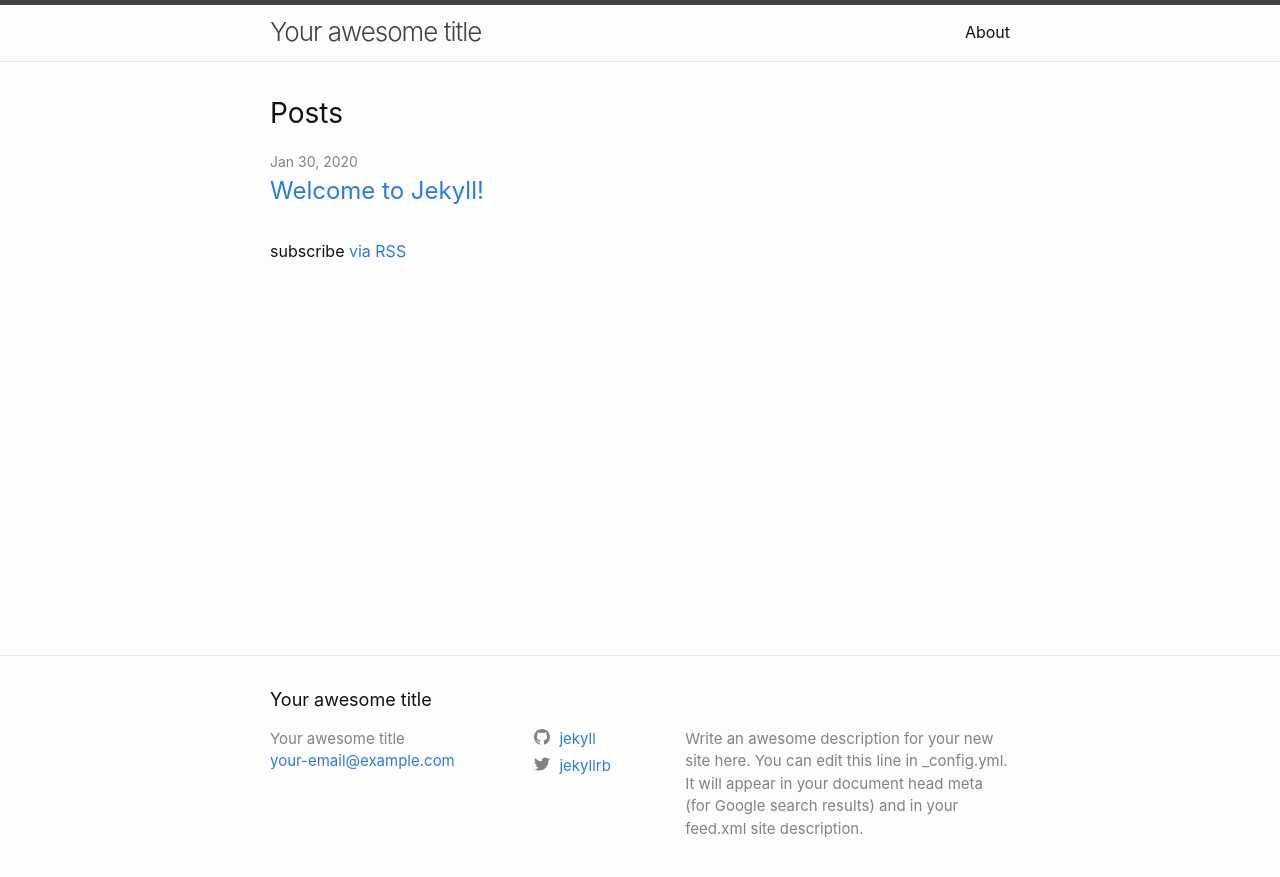
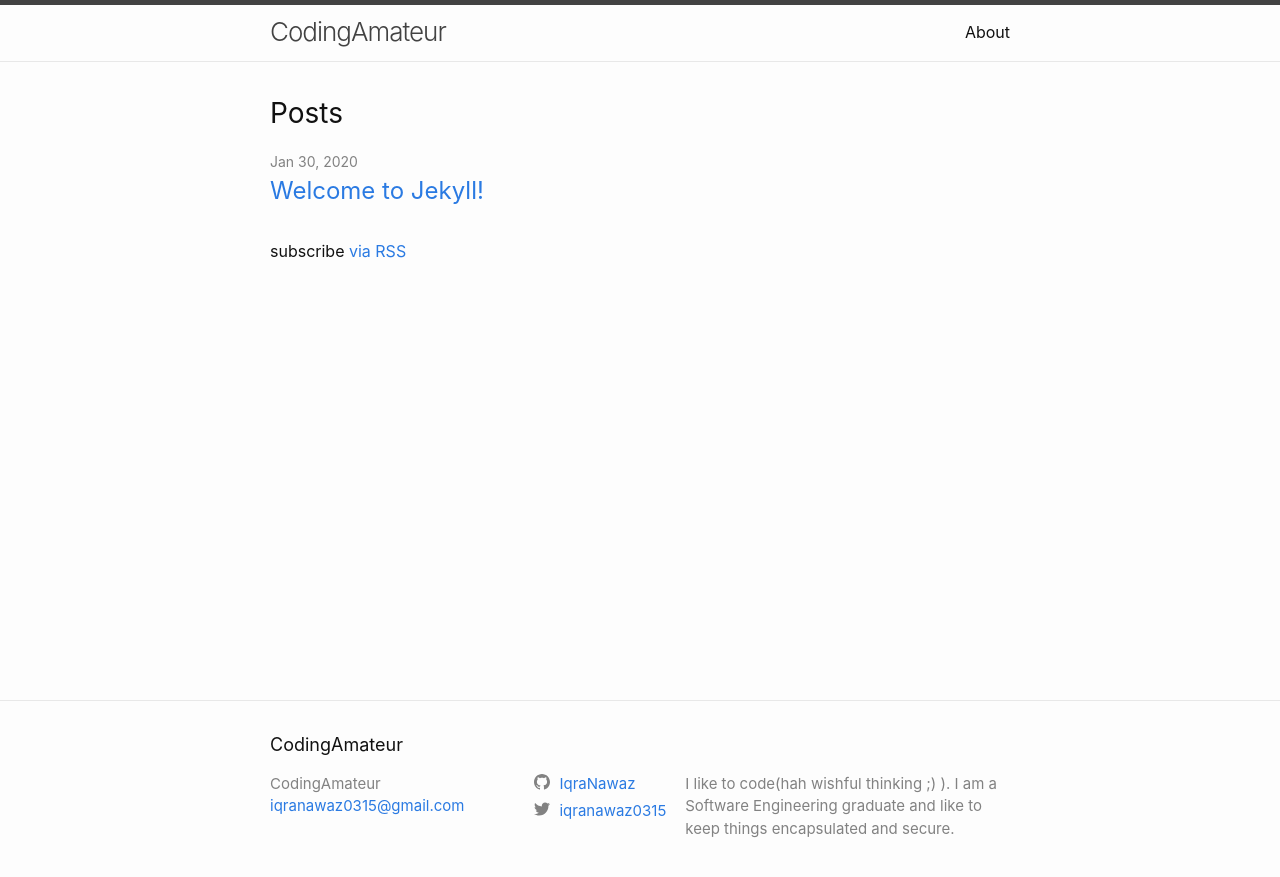
Before and after one commit to IqraNawaz/blog, a Jekyll site: the page built from index.markdown, in a window 1280 px wide. Shown: the top 877 px of the page. Built offline with Jekyll 4.4.1, drawn with Linux system fonts in a browser that asks for light colours.

Commit message:
updating config values

```diff
--- a/_config.yml
+++ b/_config.yml
@@ -18,16 +18,15 @@
 # You can create any custom variable you would like, and they will be accessible
 # in the templates via {{ site.myvariable }}.
 
-title: Your awesome title
-email: your-email@example.com
+title: CodingAmateur
+email: iqranawaz0315@gmail.com
 description: >- # this means to ignore newlines until "baseurl:"
-  Write an awesome description for your new site here. You can edit this
-  line in _config.yml. It will appear in your document head meta (for
-  Google search results) and in your feed.xml site description.
-baseurl: "" # the subpath of your site, e.g. /blog
-url: "" # the base hostname & protocol for your site, e.g. http://example.com
-twitter_username: jekyllrb
-github_username:  jekyll
+  I like to code(hah wishful thinking ;) ). I am a Software Engineering graduate and like to
+  keep things encapsulated and secure.
+baseurl: "/blog" # the subpath of your site, e.g. /blog
+url: "iqranawaz.github.io" # the base hostname & protocol for your site, e.g. http://example.com
+twitter_username: iqranawaz0315
+github_username:  IqraNawaz
 
 # Build settings
 theme: minima
```
